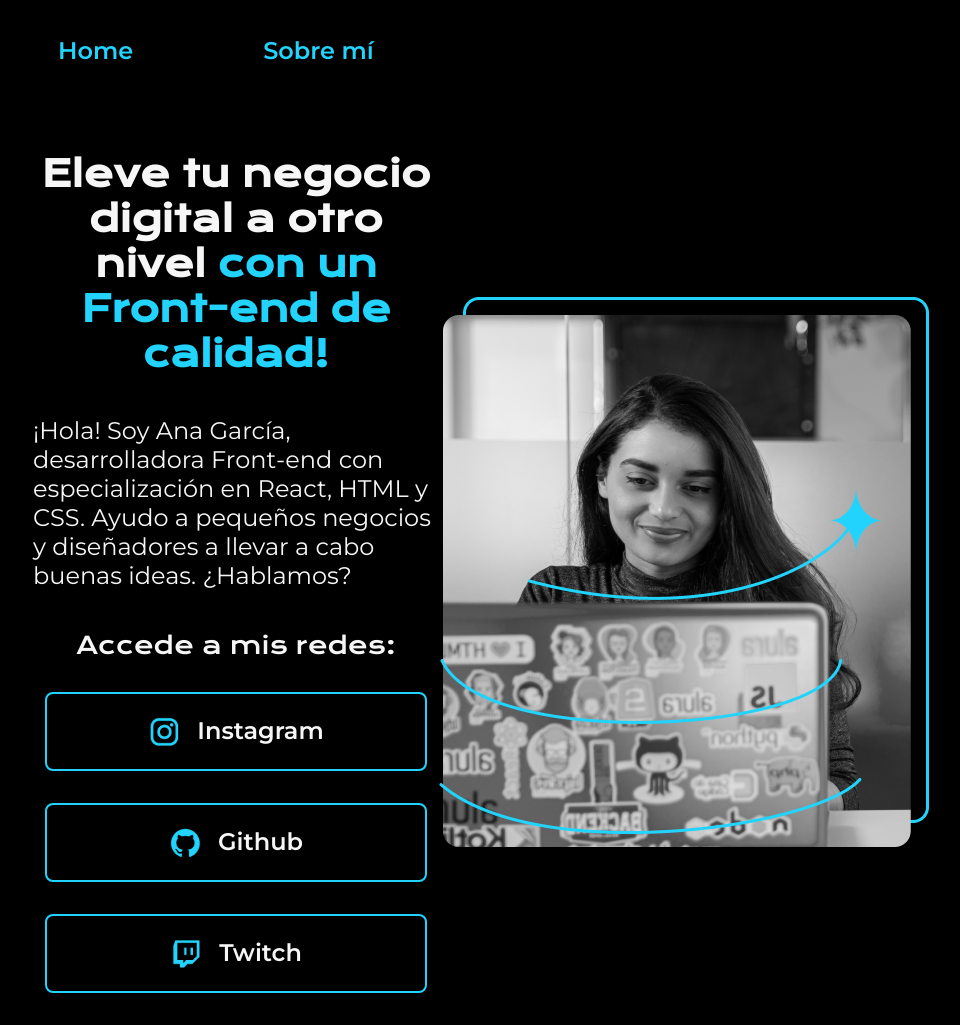
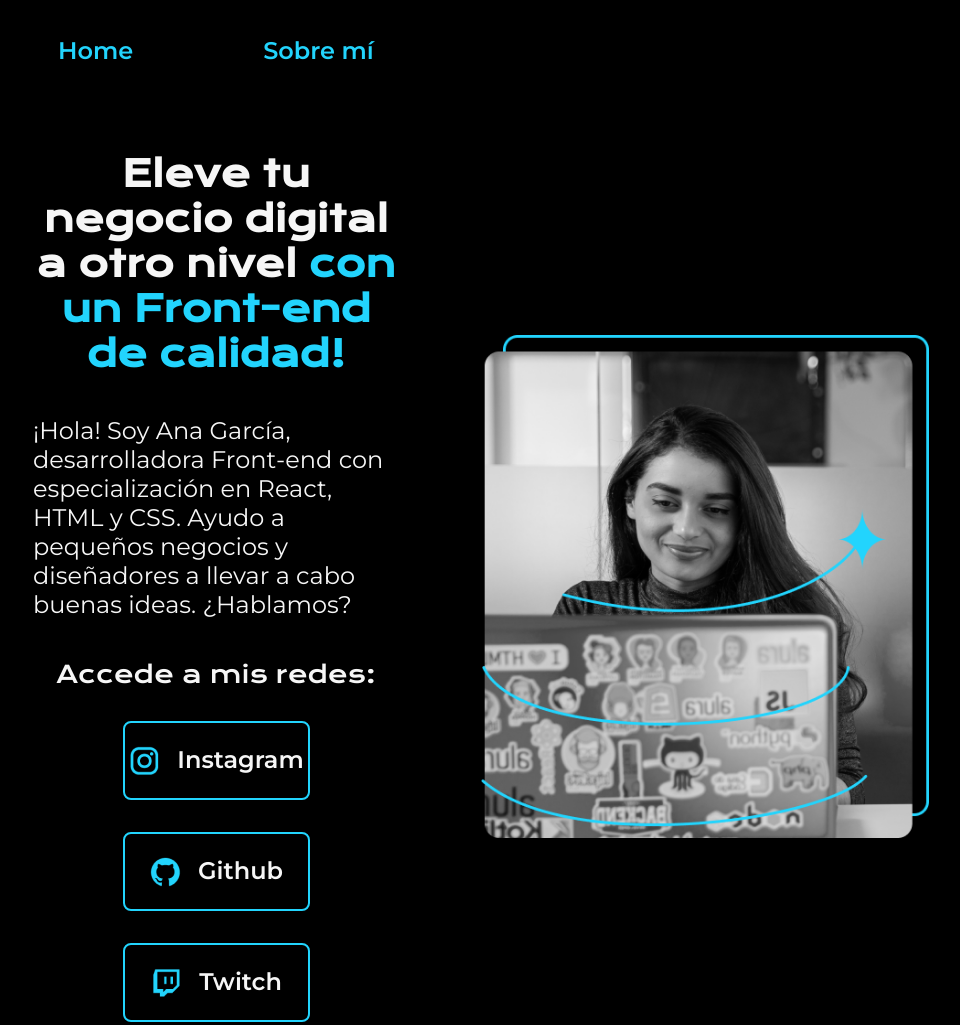
Before and after one commit to fcicerelli/html-css-desarrollo-estructura-archivos-tags__Alura, a plain HTML site: page index.html in a window 1280 px wide. Shown: the top 1025 px of the page, without its empty margins (159-1119 px from the left). Drawn offline with nearby package versions, Linux system fonts and the light colour scheme.

Commit message:
responsividad de la imagen y del bloque del texto

```diff
--- a/index.html
+++ b/index.html
@@ -34,7 +34,7 @@
           Twitch</a>
       </div>
     </section>
-    <img src="./assets/Imagem.png" alt="Imagen de Ana García trabajando">
+    <img class="presentacion__imagen" src="./assets/Imagem.png" alt="Imagen de Ana García trabajando">
 
   </main>
   <footer class="footer">
--- a/styles/style.css
+++ b/styles/style.css
@@ -59,6 +59,7 @@ body {
   align-items: center;
   padding: 6% 15%;
   justify-content: space-between;
+  gap:82px;
 }
 
 h1 {
@@ -77,7 +78,7 @@ h1 {
 }
 
 .presentacion__contenido {
-  width: 615px;
+  width: 50%;
   display: flex;
   flex-direction: column;
   gap: 40px;
@@ -99,7 +100,7 @@ h1 {
 }
 
 .presentacion__enlaces__link {
-  width: 378px;
+  width: 50%;
   text-align: center;
   text-decoration: none;
   padding: 21.5px 0;
@@ -122,6 +123,10 @@ h1 {
 
 img:hover {
   cursor: url(http://www.rw-designer.com/cursor-extern.php?id=37606), auto;
+}
+
+.presentacion__imagen {
+  width:50%;
 }
 
 .footer {
```
Also changed, not shown: about.html (+1 -1 lines).
